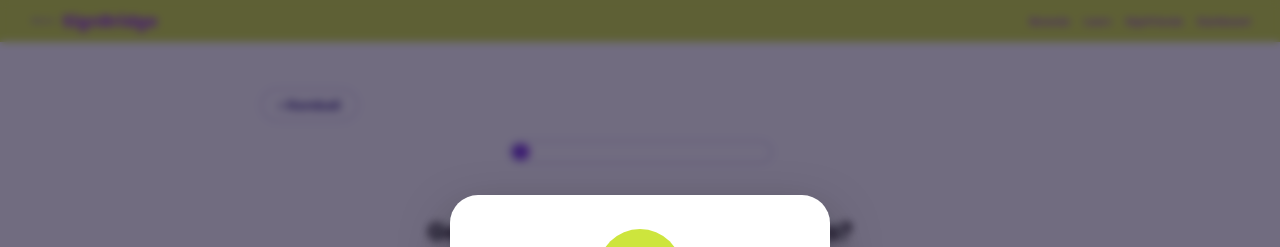
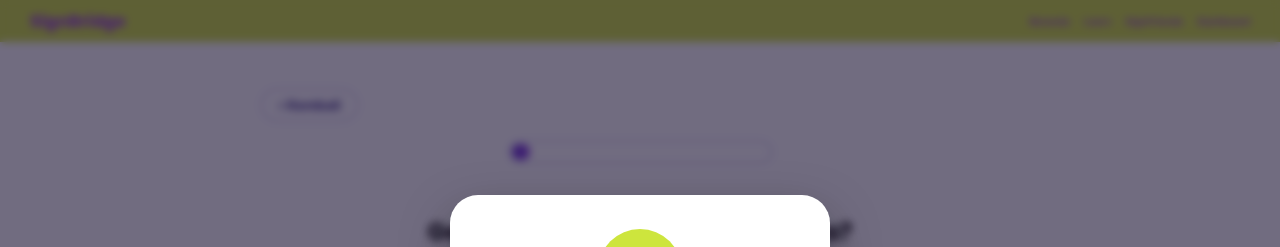
Before and after one commit to fachyipratamaputra/Bahasa-Isyarat, a plain HTML site: page Pelatihan2/Pelatihan2.html in a window 1280 px wide. Shown: the top 247 px of the page. Drawn offline with Linux system fonts and the light colour scheme.

Commit message:
Update halaman Pelatihan2

```diff
--- a/Pelatihan2/Pelatihan2.html
+++ b/Pelatihan2/Pelatihan2.html
@@ -12,7 +12,6 @@
 
     <header class="navbar">
         <a href="../index.html" class="brand">
-            <img src="../dokumentasi/foto/Logo_SignBridge_dengan_Ikon_Tangan_Ungu-removebg-preview.png" alt="SignBridge" />
             <span>SignBridge</span>
         </a>
         <nav class="nav-links">
```
